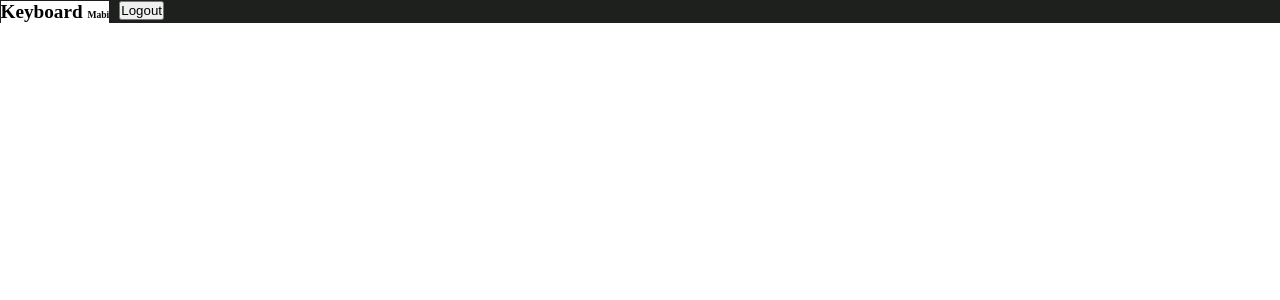
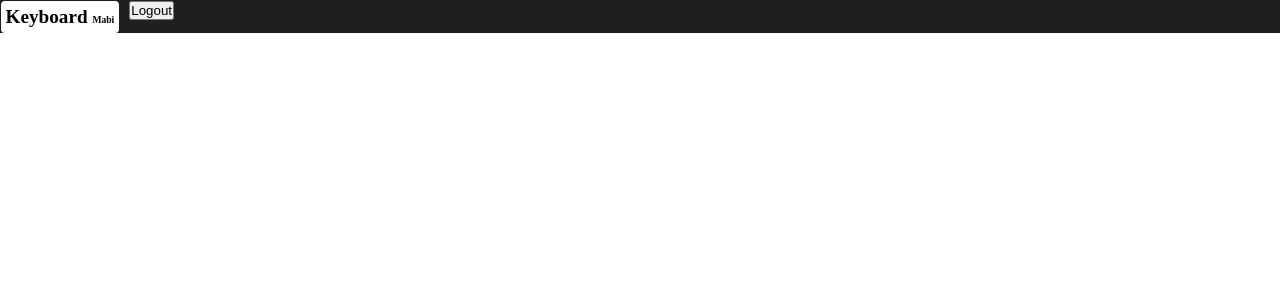
Before and after one commit to LuisArielRetanaHernadez/keyboard, a React (Vite) app: page / in a window 1280 px wide. Shown: the top 300 px of the page. Built offline with nearby package versions, Linux system fonts and the light colour scheme.

Commit message:
aumentando el tamano del logo asi como rendodear los bordes del logo

```diff
--- a/src/components/Logo/Logo.style.css
+++ b/src/components/Logo/Logo.style.css
@@ -1,4 +1,6 @@
 .logo {
+  padding: 5px;
+  border-radius: 4px;
   color: #000000;
   background-color: #ffff;
 }
```
